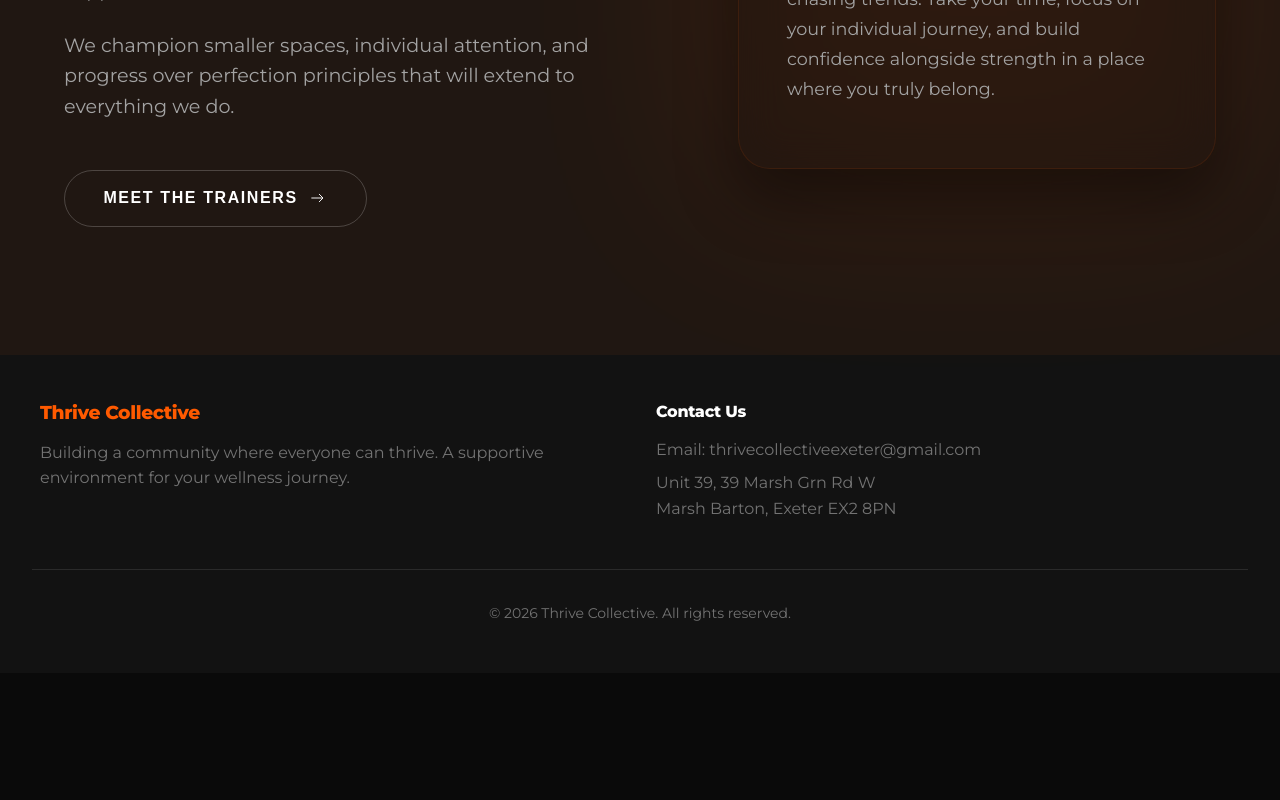
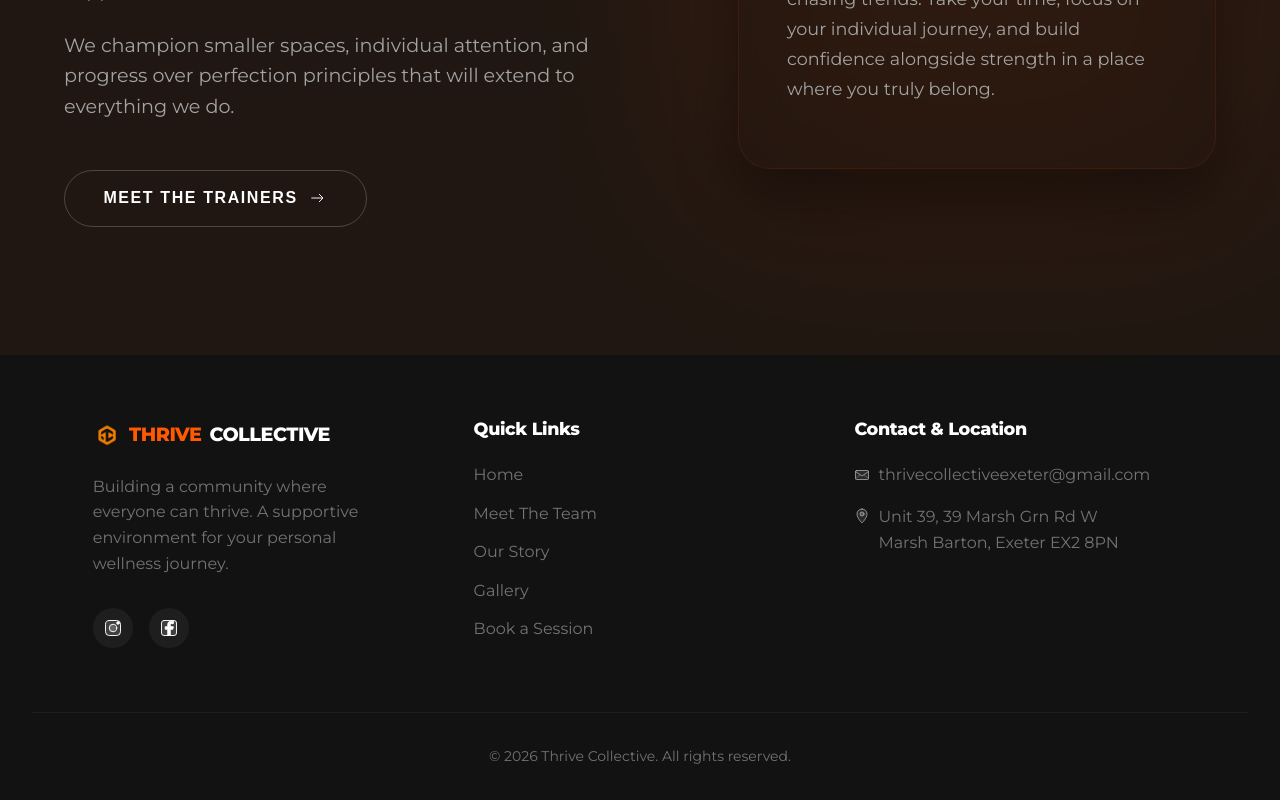
Before and after one commit to jackparsonsuk/Thrive, a React (Vite) app in the folder website/: page / in a window 1280 px wide. Shown: the part 1732-2532 px from the top of the page. Before the commit the page ends 2405 px from the top, so only its background shows below. Built offline with nearby package versions, Linux system fonts and the light colour scheme.

Commit message:
Added analytics

```diff
--- a/website/package.json
+++ b/website/package.json
@@ -10,6 +10,7 @@
     "preview": "vite preview"
   },
   "dependencies": {
+    "@vercel/analytics": "^1.6.1",
     "framer-motion": "^12.34.3",
     "lucide-react": "^0.575.0",
     "react": "^19.2.0",
--- a/website/src/App.tsx
+++ b/website/src/App.tsx
@@ -1,4 +1,5 @@
 import { BrowserRouter as Router, Routes, Route } from 'react-router-dom';
+import { Analytics } from '@vercel/analytics/react';
 import Navbar from './components/Navbar';
 import Footer from './components/Footer';
 import ScrollToTop from './components/ScrollToTop';
@@ -16,6 +17,7 @@ function App() {
     return (
         <Router>
             <ScrollToTop />
+            <Analytics />
             <div className="app-container" style={{ display: 'flex', flexDirection: 'column', minHeight: '100vh' }}>
                 <Navbar />
                 <main style={{ flex: 1 }}>
--- a/website/src/components/Footer.tsx
+++ b/website/src/components/Footer.tsx
@@ -1,21 +1,55 @@
+import { Link } from 'react-router-dom';
+
 const Footer = () => {
     return (
-        <footer style={{ background: 'var(--color-charcoal-dark)', color: 'white', padding: '3rem 2rem', marginTop: 'auto' }}>
-            <div style={{ maxWidth: '1200px', margin: '0 auto', display: 'grid', gridTemplateColumns: 'repeat(auto-fit, minmax(250px, 1fr))', gap: '2rem' }}>
+        <footer style={{ background: 'var(--color-charcoal-dark)', color: 'white', padding: '4rem 2rem 2rem', marginTop: 'auto' }}>
+            <div className="container" style={{ display: 'grid', gridTemplateColumns: 'repeat(auto-fit, minmax(250px, 1fr))', gap: '3rem' }}>
+                <div style={{ paddingRight: '2rem' }}>
+                    <div style={{ display: 'flex', alignItems: 'center', gap: '0.5rem', marginBottom: '1.5rem', fontWeight: 800, fontSize: '1.2rem', letterSpacing: '-0.5px' }}>
+                        <img src="/logos/TC_Monogram_Colour.png" alt="Thrive Collective Icon" style={{ height: '24px', width: 'auto' }} />
+                        <span style={{ color: 'var(--color-orange)' }}>THRIVE</span>
+                        <span style={{ color: 'var(--color-white)' }}>COLLECTIVE</span>
+                    </div>
+                    <p style={{ color: 'var(--text-muted)', lineHeight: 1.6, marginBottom: '2rem' }}>
+                        Building a community where everyone can thrive. A supportive environment for your personal wellness journey.
+                    </p>
+                    <div style={{ display: 'flex', gap: '1rem' }}>
+                        <a href="https://instagram.com" target="_blank" rel="noopener noreferrer" style={{ display: 'flex', alignItems: 'center', justifyContent: 'center', width: '40px', height: '40px', borderRadius: '50%', background: 'rgba(255,255,255,0.05)', transition: 'all var(--transition-fast)' }} onMouseOver={(e) => e.currentTarget.style.background = 'var(--color-orange)'} onMouseOut={(e) => e.currentTarget.style.background = 'rgba(255,255,255,0.05)'}>
+                            <img src="/icons/ui_social_instagram.svg" alt="Instagram" style={{ width: '20px', filter: 'brightness(0) invert(1)' }} />
+                        </a>
+                        <a href="https://facebook.com" target="_blank" rel="noopener noreferrer" style={{ display: 'flex', alignItems: 'center', justifyContent: 'center', width: '40px', height: '40px', borderRadius: '50%', background: 'rgba(255,255,255,0.05)', transition: 'all var(--transition-fast)' }} onMouseOver={(e) => e.currentTarget.style.background = 'var(--color-orange)'} onMouseOut={(e) => e.currentTarget.style.background = 'rgba(255,255,255,0.05)'}>
+                            <img src="/icons/ui_social_facebook.svg" alt="Facebook" style={{ width: '20px', filter: 'brightness(0) invert(1)' }} />
+                        </a>
+                    </div>
+                </div>
+
                 <div>
-                    <h3 style={{ color: 'var(--color-orange)', marginBottom: '1rem' }}>Thrive Collective</h3>
-                    <p style={{ color: 'var(--text-muted)' }}>Building a community where everyone can thrive. A supportive environment for your wellness journey.</p>
+                    <h4 style={{ marginBottom: '1.5rem', fontSize: '1.1rem', color: 'var(--color-white)' }}>Quick Links</h4>
+                    <ul style={{ listStyle: 'none', padding: 0, display: 'flex', flexDirection: 'column', gap: '0.8rem' }}>
+                        <li><Link to="/" style={{ color: 'var(--text-muted)', textDecoration: 'none', transition: 'color var(--transition-fast)' }} onMouseOver={(e) => e.currentTarget.style.color = 'var(--color-orange)'} onMouseOut={(e) => e.currentTarget.style.color = 'var(--text-muted)'}>Home</Link></li>
+                        <li><Link to="/meet-the-team" style={{ color: 'var(--text-muted)', textDecoration: 'none', transition: 'color var(--transition-fast)' }} onMouseOver={(e) => e.currentTarget.style.color = 'var(--color-orange)'} onMouseOut={(e) => e.currentTarget.style.color = 'var(--text-muted)'}>Meet The Team</Link></li>
+                        <li><Link to="/about" style={{ color: 'var(--text-muted)', textDecoration: 'none', transition: 'color var(--transition-fast)' }} onMouseOver={(e) => e.currentTarget.style.color = 'var(--color-orange)'} onMouseOut={(e) => e.currentTarget.style.color = 'var(--text-muted)'}>Our Story</Link></li>
+                        <li><Link to="/gallery" style={{ color: 'var(--text-muted)', textDecoration: 'none', transition: 'color var(--transition-fast)' }} onMouseOver={(e) => e.currentTarget.style.color = 'var(--color-orange)'} onMouseOut={(e) => e.currentTarget.style.color = 'var(--text-muted)'}>Gallery</Link></li>
+                        <li><Link to="/booking" style={{ color: 'var(--text-muted)', textDecoration: 'none', transition: 'color var(--transition-fast)' }} onMouseOver={(e) => e.currentTarget.style.color = 'var(--color-orange)'} onMouseOut={(e) => e.currentTarget.style.color = 'var(--text-muted)'}>Book a Session</Link></li>
+                    </ul>
                 </div>
+
                 <div>
-                    <h4 style={{ marginBottom: '1rem' }}>Contact Us</h4>
-                    <p style={{ color: 'var(--text-muted)', marginBottom: '0.5rem' }}>Email: thrivecollectiveexeter@gmail.com</p>
-                    <p style={{ color: 'var(--text-muted)' }}>
-                        Unit 39, 39 Marsh Grn Rd W<br />
-                        Marsh Barton, Exeter EX2 8PN
+                    <h4 style={{ marginBottom: '1.5rem', fontSize: '1.1rem', color: 'var(--color-white)' }}>Contact & Location</h4>
+                    <p style={{ color: 'var(--text-muted)', marginBottom: '0.5rem', display: 'flex', alignItems: 'center', gap: '0.5rem' }}>
+                        <img src="/icons/ui_contact.svg" alt="" style={{ width: '16px', filter: 'brightness(0) invert(0.7)' }} />
+                        <a href="mailto:thrivecollectiveexeter@gmail.com" style={{ color: 'var(--text-muted)', textDecoration: 'none' }}>thrivecollectiveexeter@gmail.com</a>
+                    </p>
+                    <p style={{ color: 'var(--text-muted)', display: 'flex', alignItems: 'flex-start', gap: '0.5rem', marginTop: '1rem' }}>
+                        <img src="/icons/ui_location.svg" alt="" style={{ width: '16px', filter: 'brightness(0) invert(0.7)', marginTop: '4px' }} />
+                        <span>
+                            Unit 39, 39 Marsh Grn Rd W<br />
+                            Marsh Barton, Exeter EX2 8PN
+                        </span>
                     </p>
                 </div>
             </div>
-            <div style={{ textAlign: 'center', marginTop: '3rem', paddingTop: '2rem', borderTop: '1px solid rgba(255,255,255,0.1)', color: 'var(--text-muted)', fontSize: '0.875rem' }}>
+            <div style={{ textAlign: 'center', marginTop: '4rem', paddingTop: '2rem', borderTop: '1px solid rgba(255,255,255,0.05)', color: 'var(--text-muted)', fontSize: '0.875rem' }}>
                 &copy; {new Date().getFullYear()} Thrive Collective. All rights reserved.
             </div>
         </footer>
--- a/website/src/pages/LandingPage.tsx
+++ b/website/src/pages/LandingPage.tsx
@@ -93,7 +93,9 @@ const LandingPage = () => {
                             <Link to="/booking" style={{ display: 'inline-block' }}>
                                 <button className="btn-primary">Start Your Journey</button>
                             </Link>
-                            <button className="btn-outline">Explore Programs</button>
+                            <Link to="/about" style={{ display: 'inline-block' }}>
+                                <button className="btn-outline">Explore Programs</button>
+                            </Link>
                         </div>
                     </motion.div>
                 </div>
```
Also changed, not shown: 1 other file (tests, documents, lock files or other folders).
